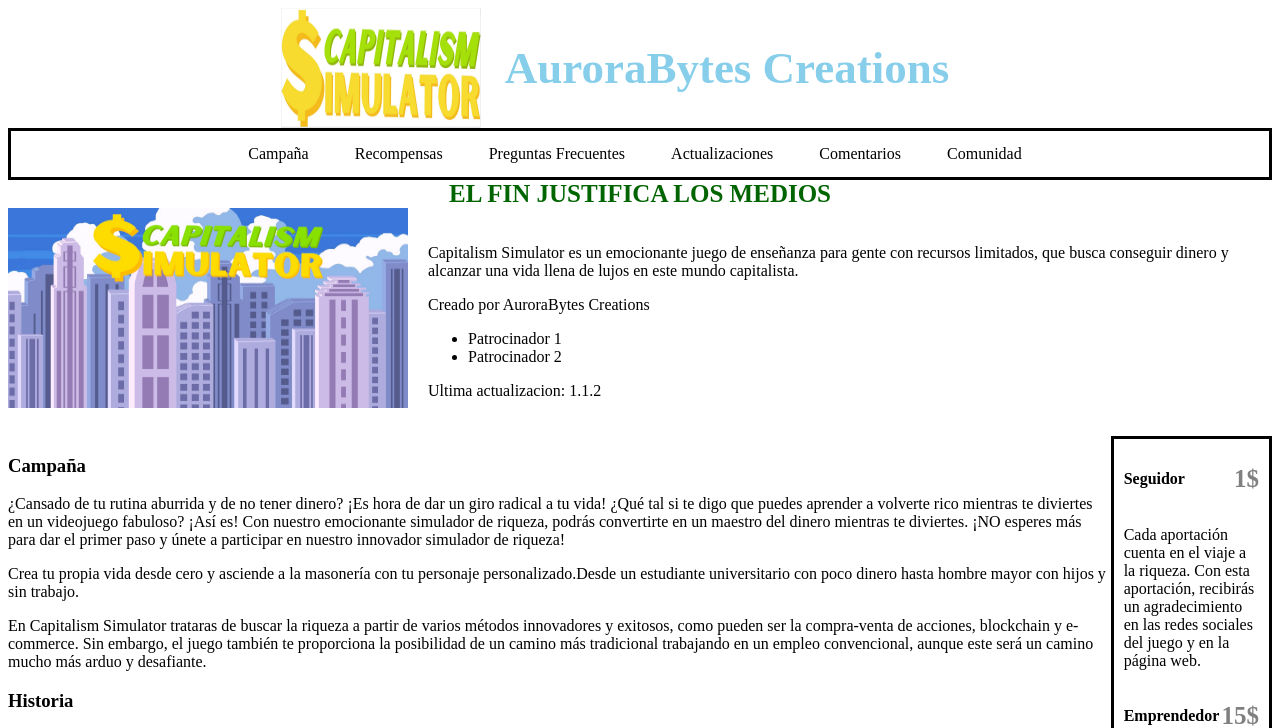
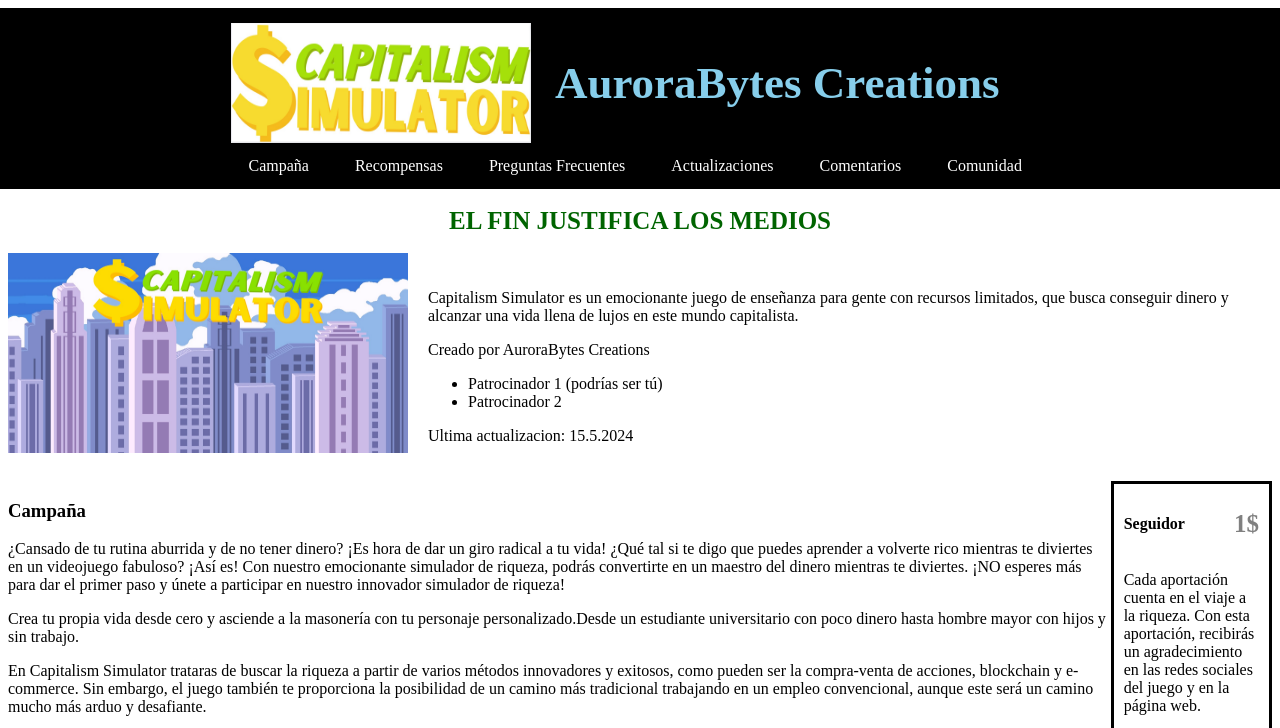
Before and after one commit to danitjela/MM23-24_grupoE, a plain HTML site: page Proyecto/proyecto.html in a window 1280 px wide. Shown: the top 728 px of the page. Drawn offline with Linux system fonts and the light colour scheme.

Commit message:
Panel fijo y algunos otros cambios

```diff
--- a/Proyecto/Estilo.css
+++ b/Proyecto/Estilo.css
@@ -13,18 +13,30 @@
 	text-align: center;
 	padding: 14px 16px;
 	text-decoration: none;
-	color: black;
+	color: white;
 }
 #menu li a:hover{
 	background-color: lightblue;
 }
 #caja1 {
-	border: 3px solid black;
-	padding: 0px;
+	position: fixed;
+	width: 100%;
+	background-color: black;
+	z-index: 1000;
+
+	margin: 0 auto;
+	text-align: center;
+
+}
+#caja1_1 {
+
+
+	background-color: white;
+
+
 	margin: 0 auto;
 	text-align: center;
 }
-
 #empresa{
 	display: inline-block;
 	vertical-align: middle;
@@ -33,8 +45,26 @@
 	margin-right: 50px;
 }
 #caja0 {
+	position: fixed;
+	width: 100%;
+	background-color: black;
+	z-index: 1000;
+	text-align: center;
+	padding-top: 15px;
+	padding-bottom: 8px
+	margin-top: -10px;
+	margin-left: -7.8px
+}
+#caja0_1 {
+
+
+	background-color: white;
+
+	padding-top: 15px;
+	padding-bottom: 8px
 	text-align: center;
 }
+
 #logo{
 	display: inline-block;
 	margin-right: 20px;
--- a/Proyecto/proyecto.html
+++ b/Proyecto/proyecto.html
@@ -7,10 +7,14 @@
 	<link rel="stylesheet" type="text/css" href="Estilo.css">
 </head>
 <body>
+
+
+
+
 	<div id="caja0">
-									<img id = "logo" src="Imagenes/Logo.jpg" alt="Logotipo" title="Logotipo" width="200px" height="120px" >
+		<img id = "logo" src="Imagenes/Logo.jpg" alt="Logotipo" title="Logotipo" width="300px" height="120px" >
 		<h1 id="empresa">AuroraBytes Creations</h1>
-								</div>
+		<br>
 		<div id="caja1">
 		<div id="menu">
 			<nav>
@@ -25,7 +29,28 @@
 			</nav>
 		</div>
 	</div>
+	</div>
+	<div id="caja0_1">
+		<img id = "logo" src="Imagenes/Logo.jpg" alt="Logotipo" title="Logotipo" width="300px" height="120px" >
+		<h1 id="empresa">AuroraBytes Creations</h1>
+		<div id="caja1_1">
+		<div id="menu">
+			<nav>
+				<ul>
+					<li><a href="#Campaña">Campaña</a></li>
+					<li><a href="#Recompensas">Recompensas</a></li>
+					<li><a href="#Preguntas Frecuentes">Preguntas Frecuentes</a></li>
+					<li><a href="#Actualizaciones">Actualizaciones</a></li>
+					<li><a href="#Comentarios">Comentarios</a></li>
+					<li><a href="#Comunidad">Comunidad</a></li>
+				</ul>
+			</nav>
+		</div>
+	</div>
+	</div>
+	<br>
 	<div id="grito">El fin justifica los medios</div>
+	<br>
 	<div id="columna1">
 		<div id="columnaImagen">
 			<img id = "imagenPrincipal"src="Imagenes/ImagenPrincipal.jpg" alt="Imagen principal" title="Imagen">
@@ -34,10 +59,10 @@
 			<p>Capitalism Simulator es un emocionante juego de enseñanza para gente con recursos limitados, que busca conseguir dinero y alcanzar una vida llena de lujos en este mundo capitalista.</p>
 			<span>Creado por AuroraBytes Creations </span>
 			<ul>
-									<li>Patrocinador 1</li>
-									<li>Patrocinador 2</li>
+				<li>Patrocinador 1 (podrías ser tú)</li>
+				<li>Patrocinador 2 </li>
 			</ul>
-								<p>Ultima actualizacion: 1.1.2</p>
+			<p>Ultima actualizacion: 15.5.2024</p>
 		</div>
 	</div>
 	<div id="columna2">
@@ -238,9 +263,9 @@
 		<div id="redes">
 			<h1>Redes sociales</h1>
 			<ol>
-				                    <li>YouTube: AuroraBytes Creations </li>
-				                    <li>Twitter:@AuroraBytes </li>
-				                    <li>Insta: aurorabytes</li>
+				<li><a href ="https://www.youtube.com/@AuroraBytesCreations">YouTube: AuroraBytes Creations </a></li>
+				<li><a href ="https://twitter.com/AuroraBytes">Twitter:@AuroraBytes </a></li>
+				<li><a href ="https://www.instagram.com/aurorabytes/">Instagram: aurorabytes</a></li>
 			</ol>
 		</div>
 		<div id="nombres">
@@ -254,7 +279,5 @@
 			</ol>
 		</div>
 	</div>
-
-
 </body>
 </html>
```
Lines whose indentation alone changed are shown as unchanged.
